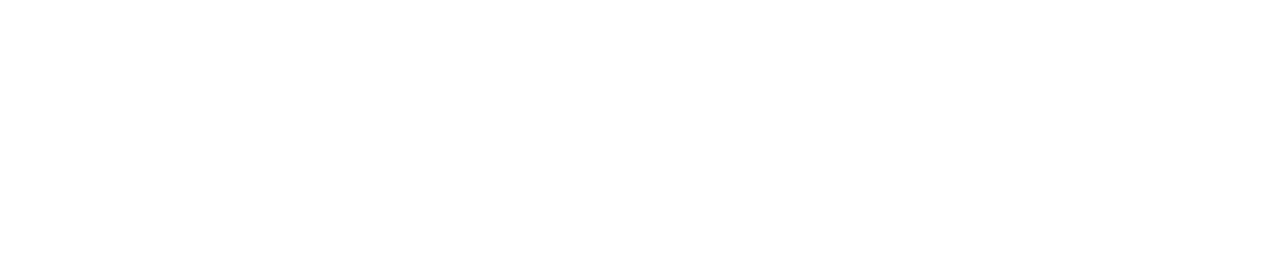
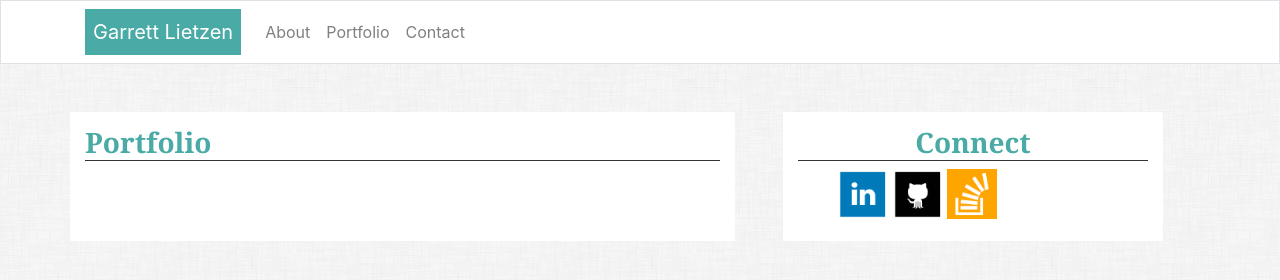
Before and after one commit to glietzen/Bootstrap-Portfolio, a plain HTML site: page portfolio.html in a window 1280 px wide. Drawn offline with nearby package versions, Linux system fonts and the light colour scheme.

Commit message:
updates in to all files
updates in to all files

```diff
--- a/contact.html
+++ b/contact.html
@@ -0,0 +1,63 @@
+<!DOCTYPE html>
+<html lang="en">
+<head>
+    <meta charset="UTF-8">
+    <meta name="viewport" content="width=device-width, initial-scale=1.0">
+    <meta http-equiv="X-UA-Compatible" content="ie=edge">
+    <link rel="stylesheet" href="https://maxcdn.bootstrapcdn.com/bootstrap/4.0.0/css/bootstrap.min.css" integrity="sha384-Gn5384xqQ1aoWXA+058RXPxPg6fy4IWvTNh0E263XmFcJlSAwiGgFAW/dAiS6JXm" crossorigin="anonymous">
+
+
+    <link rel="stylesheet" href="custom.css">
+    <title>My Portfolio</title>
+</head>
+<body>
+
+        <nav class="navbar navbar-expand-sm navbar-light bg-white border border-3">
+                <div class="container">
+                    <a class="navbar-brand header-name text-white p-2" href="index.html">Garrett Lietzen</a>
+                    <button class="navbar-toggler" data-toggle="collapse" data-target="#navbarNav"><span class="navbar-toggler-icon"></span></button>
+                    <div class="collapse navbar-collapse" id="navbarNav">
+                        <ul class="navbar-nav">
+                            <li class="nav-item">
+                                <a class="nav-link" href="index.html">About</a>
+                            </li>
+                            <li class="nav-item">
+                                <a  class="nav-link" href="portfolio.html">Portfolio</a>
+                            </li>
+                            <li class="nav-item">
+                                <a class="nav-link" href="contact.html">Contact</a>
+                            </li>
+                        </ul>
+                    </div>
+                </div>
+            </nav>
+
+
+    <section class="container mt-5">
+        <div class="row">
+            <div class="col-md-7 bg-white">
+                <h3 class="main-content-h3">Contact</h3>
+
+            </div>
+            <div class="col-sm-12 col-md-4 bg-white ml-5">
+                <h3 class="main-content-h3 connect-header">Connect</h3>
+                <ul>
+                    <li class="contact-icon"><a href="#"><img src="resources\img\if_linkedin_square_color_107091.png" alt="linkedin"></a></li>
+                    <li class="contact-icon"><a href="#"><img src="resources\img\if_github_square_black_107109.png" alt="linkedin"></a></li>
+                    <li class="contact-icon"><a href="#"><img src="resources\img\if_stackoverflow_273179.png" alt="linkedin"></a></li>
+                </ul>
+            </div>
+        </div>
+
+    </section>
+
+    <aside>
+
+    </aside>
+
+    <footer>
+
+    </footer>
+
+</body>
+</html>
--- a/portfolio.html
+++ b/portfolio.html
@@ -0,0 +1,63 @@
+<!DOCTYPE html>
+<html lang="en">
+<head>
+    <meta charset="UTF-8">
+    <meta name="viewport" content="width=device-width, initial-scale=1.0">
+    <meta http-equiv="X-UA-Compatible" content="ie=edge">
+    <link rel="stylesheet" href="https://maxcdn.bootstrapcdn.com/bootstrap/4.0.0/css/bootstrap.min.css" integrity="sha384-Gn5384xqQ1aoWXA+058RXPxPg6fy4IWvTNh0E263XmFcJlSAwiGgFAW/dAiS6JXm" crossorigin="anonymous">
+
+
+    <link rel="stylesheet" href="custom.css">
+    <title>My Portfolio</title>
+</head>
+<body>
+
+        <nav class="navbar navbar-expand-sm navbar-light bg-white border border-3">
+                <div class="container">
+                    <a class="navbar-brand header-name text-white p-2" href="index.html">Garrett Lietzen</a>
+                    <button class="navbar-toggler" data-toggle="collapse" data-target="#navbarNav"><span class="navbar-toggler-icon"></span></button>
+                    <div class="collapse navbar-collapse" id="navbarNav">
+                        <ul class="navbar-nav">
+                            <li class="nav-item">
+                                <a class="nav-link" href="index.html">About</a>
+                            </li>
+                            <li class="nav-item">
+                                <a  class="nav-link" href="portfolio.html">Portfolio</a>
+                            </li>
+                            <li class="nav-item">
+                                <a class="nav-link" href="contact.html">Contact</a>
+                            </li>
+                        </ul>
+                    </div>
+                </div>
+            </nav>
+
+
+    <section class="container mt-5">
+        <div class="row">
+            <div class="col-md-7 bg-white">
+                <h3 class="main-content-h3">Portfolio</h3>
+
+            </div>
+            <div class="col-sm-12 col-md-4 bg-white ml-5">
+                <h3 class="main-content-h3 connect-header">Connect</h3>
+                <ul>
+                    <li class="contact-icon"><a href="#"><img src="resources\img\if_linkedin_square_color_107091.png" alt="linkedin"></a></li>
+                    <li class="contact-icon"><a href="#"><img src="resources\img\if_github_square_black_107109.png" alt="linkedin"></a></li>
+                    <li class="contact-icon"><a href="#"><img src="resources\img\if_stackoverflow_273179.png" alt="linkedin"></a></li>
+                </ul>
+            </div>
+        </div>
+
+    </section>
+
+    <aside>
+
+    </aside>
+
+    <footer>
+
+    </footer>
+
+</body>
+</html>
```
Also changed, not shown: index.html (+7 -6 lines).
